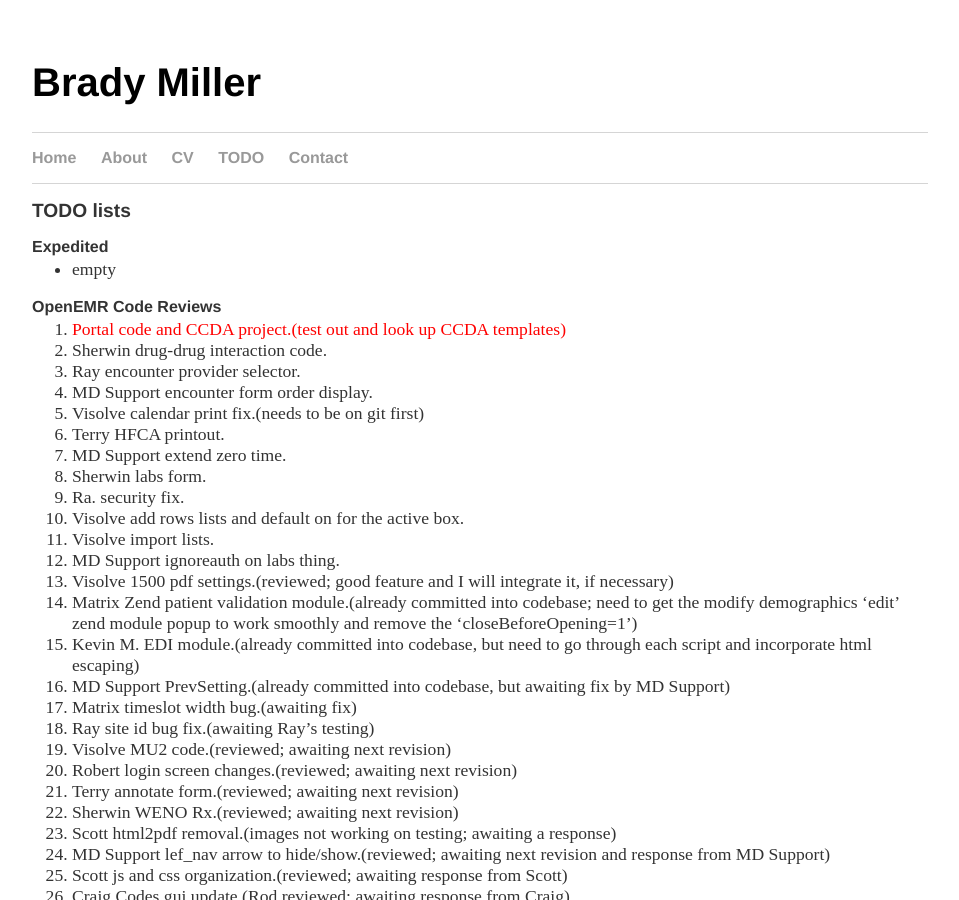
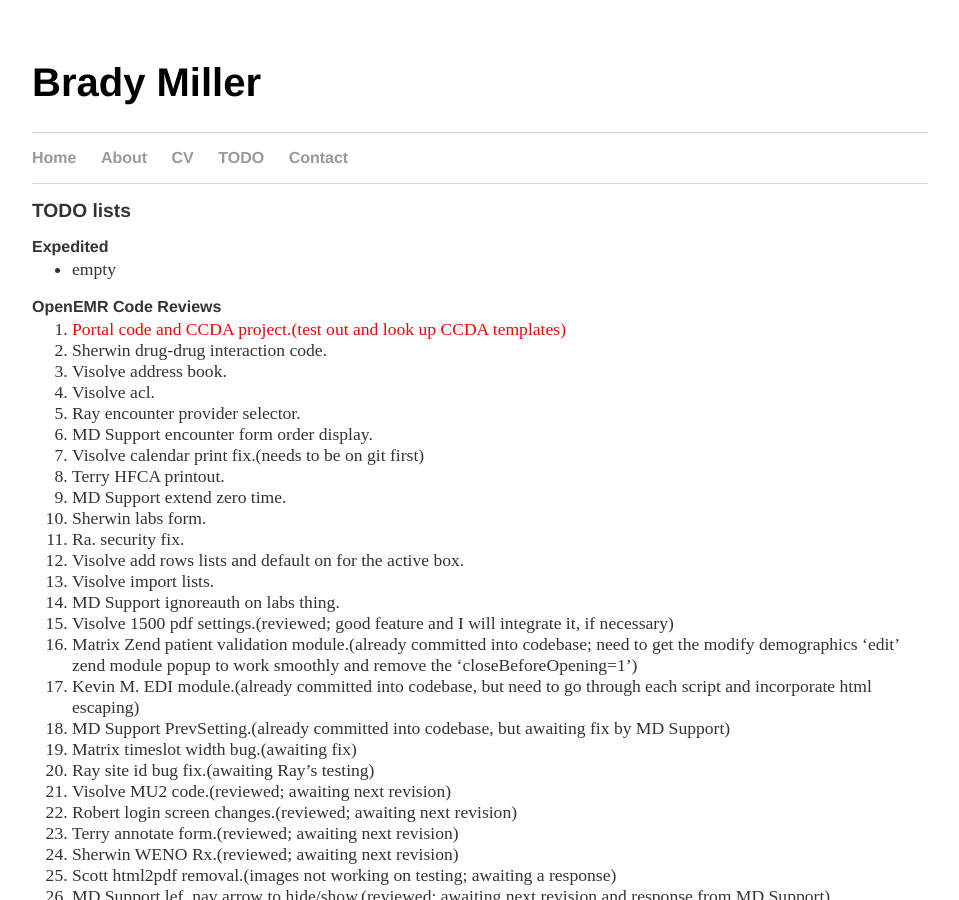
Before and after one commit to bradymiller/bradymiller.github.io, a Jekyll site: the page built from todo/index.md, in a window 1280 px wide and 900 px high. Shown: the whole window, without its empty margins (160-1119 px from the left). Built offline with Jekyll 4.4.1, drawn with Linux system fonts in a browser that asks for light colours.

Commit message:
Update todo list

```diff
--- a/todo/index.md
+++ b/todo/index.md
@@ -9,6 +9,8 @@
 ### OpenEMR Code Reviews
 1. <span style="color: red">Portal code and CCDA project.(test out and look up CCDA templates)</span>
 1. Sherwin drug-drug interaction code.
+1. Visolve address book.
+1. Visolve acl.
 1. Ray encounter provider selector.
 1. MD Support encounter form order display.
 1. Visolve calendar print fix.(needs to be on git first)
```
